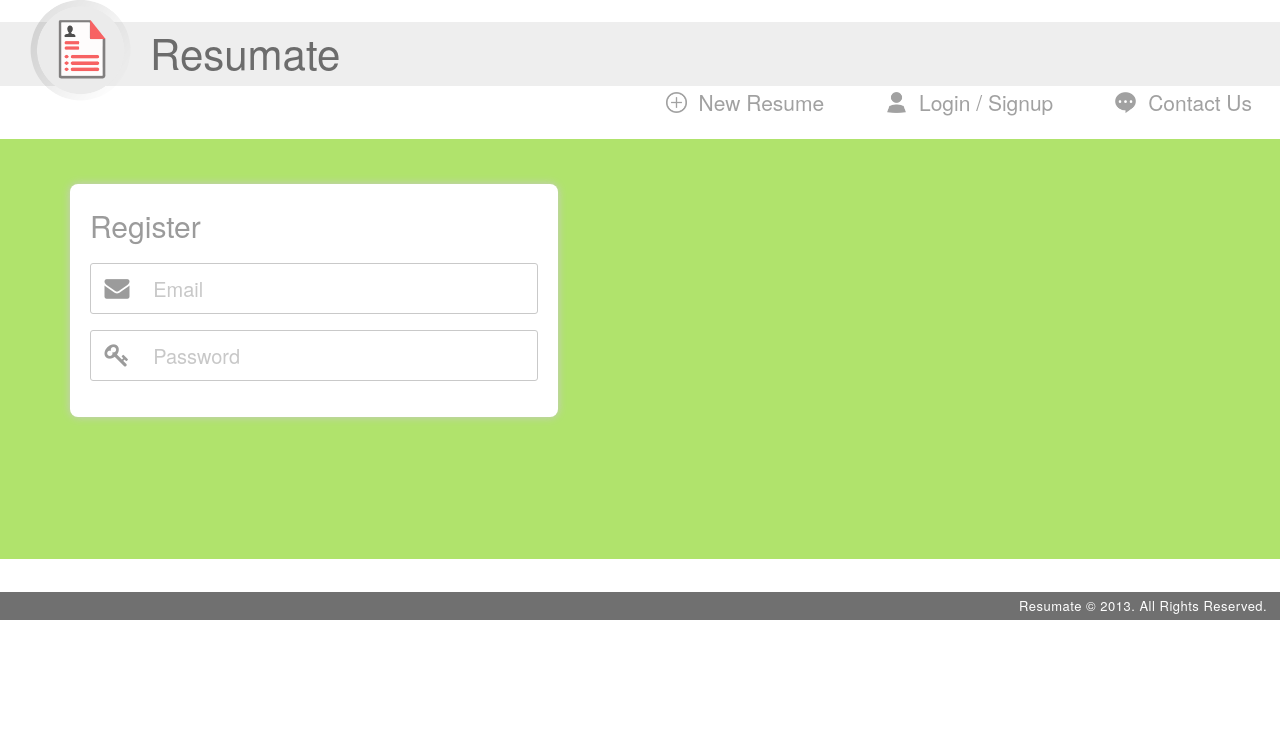
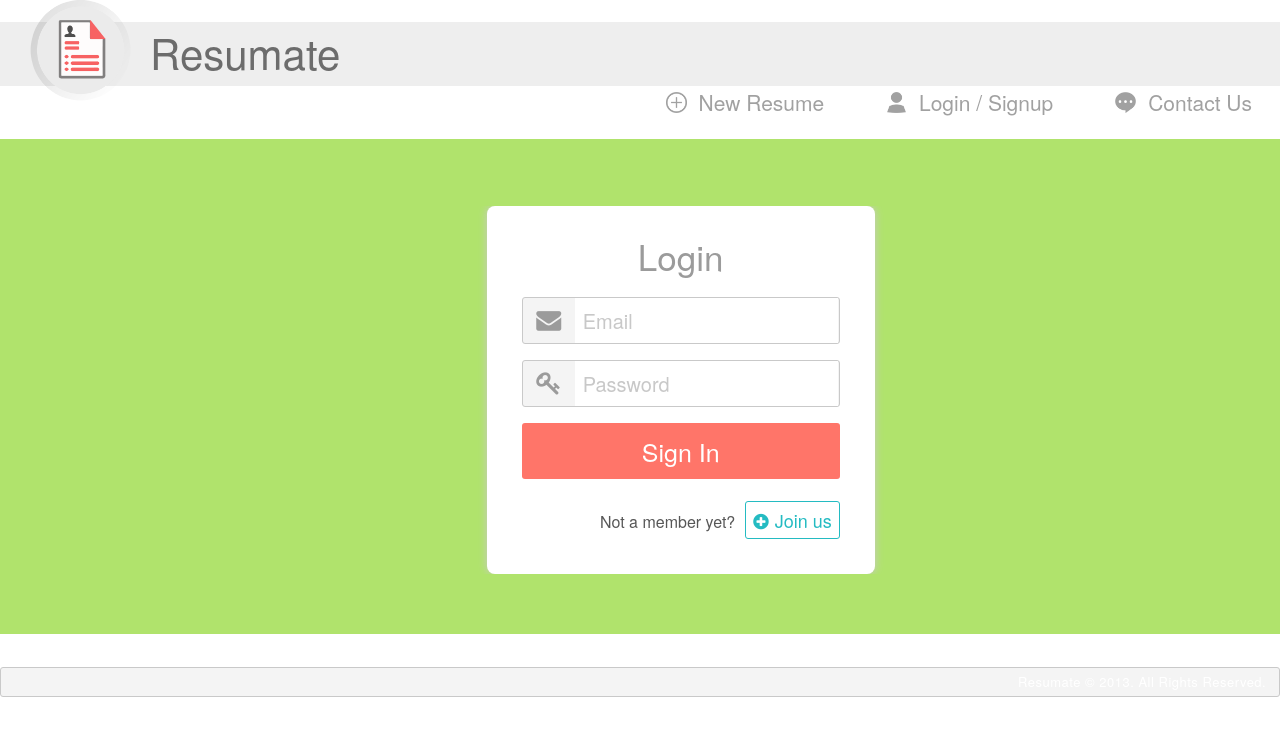
Before and after one commit to dorisxian/Resumate, a PHP site: page /User.php in a window 1280 px wide. Shown: the part 29-765 px from the top of the page. Run offline with PHP 8.4, Linux system fonts and the light colour scheme.

Commit message:
Done user login/signup page

```diff
--- a/NewResume.php
+++ b/NewResume.php
@@ -32,7 +32,7 @@
 		</section><!-- @end #sidemenu -->
 
 		<section id="form">
-			<form id="basic-form" class="formblock" action="newresume.php" method="post">
+			<form id="basic-form" class="formblock" action="" method="post">
 				<p><label>First Name</label><input type="text" name="fname" placeholder="Enter First Name"></p>
 				<p><label>Last Name</label><input type="text" name="lname" placeholder="Enter Last Name"></p>
 				<p><label>Address Line 1</label><input type="text" name="address1" placeholder="Enter Address Line 1"></p>
--- a/User.php
+++ b/User.php
@@ -4,16 +4,46 @@
 	<?php include('head.php'); ?>
 	<link rel="stylesheet" type="text/css" media="all" href="css/user.css">
 </head>
+<script>
+$(document).ready(function() {
+	$('.change_link a').on('click', function(e){
+    	e.preventDefault();
+		if($(this).hasClass('toregister')) {
+			var oldcontent = $('#login');
+		}
+		else if($(this).hasClass('tologin')) {
+			var oldcontent = $('#register');
+		}
+  		var newcontent = $(this).attr('href');
+
+  		$(oldcontent).fadeOut('fast', function(){
+	        $(newcontent).fadeIn().removeClass('hidden');
+	        $(oldcontent).addClass('hidden');
+	    });
+    });
+});
+</script>
 <body>
 	<?php include('header.php'); ?>
 
 	<section id="canvas">
-		<form id="register" action="" method="post">
-			<h2>Register</h2>
-			<p><i class="fa fa-envelope fa-fw"></i><input type="email" name="email" placeholder="Email"></p>
-			<p><i class="fa fa-key fa-fw"></i><input type="password" name="password" placeholder="Password"></p>
-
-		</form>
+		<section id="user">
+			<form id="login" class="" action="" method="post">
+				<h2 class="subtitle">Login</h2>
+				<p><i class="fa fa-envelope fa-fw"></i><input type="email" name="email" placeholder="Email"></p>
+				<p><i class="fa fa-key fa-fw"></i><input type="password" name="password" placeholder="Password"></p>
+				<input type="submit" name="login" value="Sign In" class="thin"/>
+				<p class="change_link">Not a member yet?<a href="#register" class="toregister light"><i class="fa fa-plus-circle"></i>Join us</a></p>
+			</form>
+			<form id="register" class="hidden" action="" method="post">
+				<h2 class="subtitle">Register</h2>
+				<p><i class="fa fa-envelope fa-fw"></i><input type="email" name="email" placeholder="Email"></p>
+				<p><i class="fa fa-key fa-fw"></i><input type="password" name="password" placeholder="Password"></p>
+				<p><i class="fa fa-lock fa-fw"></i><input type="password" name="passwordconfirm" placeholder="Comfirm Password"></p>
+				<input type="submit" name="register" value="Signup" class="thin" />
+				<p class="change_link">Already a member?<a href="#login" class="tologin light"><i class="fa fa-sign-in"></i>Login</a></p>
+			</form>
+		</section>
 
 	</section><!-- @end #canvas -->
 
--- a/css/style.css
+++ b/css/style.css
@@ -7,11 +7,11 @@ body{
 	color: #575757;
 }
 /*font settings*/
-h1, footer, #register h2{
+h1, footer, .subtitle, .thin{
 	font-family: "HelveticaNeueThin", "HelveticaNeue-Thin", "Helvetica Neue Thin", "HelveticaNeue", "Helvetica Neue", "Helvetica", "Arial", sans-serif;
 	font-weight: 200;
 }
-nav, #sidemenu{
+nav, #sidemenu, .light{
 	font-family: "HelveticaNeueLight", "HelveticaNeue-Light", "Helvetica Neue Light", "HelveticaNeue", "Helvetica Neue", 'TeXGyreHerosRegular', "Helvetica", "Tahoma","Arial", sans-serif;
 	font-weight: 300;
 }
--- a/css/user.css
+++ b/css/user.css
@@ -2,32 +2,46 @@
 #canvas{
 	background-color: #B0E36C;
 }
-#register{
-	width: 38%;
+#user{
+	overflow: hidden;
+	min-width: 350px;
+	padding-left: 37%;
+	text-align: center;
+}
+@media (max-width: 800px){
+	#user{
+		padding-left: 17%;
+	}
+}
+#register,#login{
 	-webkit-border-radius: 8px;
 	border-radius: 8px;
 	-moz-box-shadow: 0 0 8px #C9C9C9;
 	-webkit-box-shadow: 0 0 8px #C9C9C9;
 	box-shadow: 0 0 8px #C9C9C9;
-	margin-top: -15px;
-	margin-left: 20px;
 	background: white;
-	padding: 20px;
+	padding: 25px 35px;
+	vertical-align: top;
+	float: left;
+}
+.hidden {
+	display: none;
 }
 h2{
-	font-size: 30px;
+	font-size: 35px;
 	color: #9B9B9B;
 	margin: 0;
 }
 input{
-	padding: 10px;
+	padding: 8px;
 	font-size: 20px;
 	margin-left: 10px;
-	outline: none;
+	margin-right: 1px;
 	border: none;
 	font-family: "HelveticaNeueLight", "HelveticaNeue-Light", "Helvetica Neue Light", "HelveticaNeue", "Helvetica Neue", 'TeXGyreHerosRegular', "Helvetica", "Tahoma","Arial", sans-serif;
 	font-weight: 300;
 }
+
 ::-webkit-input-placeholder { /* WebKit browsers */
     color: #C8C8C8;
 }
@@ -40,15 +54,65 @@ input{
 :-ms-input-placeholder { /* Internet Explorer 10+ */
     color: #C8C8C8;
 }
-.fa{
+/*icon*/
+.fa-fw{
 	font-size: 25px;
 	margin-left: 10px;
 	color: #9B9B9B;
 }
-#register p{
+p:not(.change_link):not(footer){
 	-webkit-border-radius: 3px;
 	border-radius: 3px;
 	border: 1px #C9C9C9 solid;
+	background-color: #F4F4F4;
+}
+.change_link{
+	text-align: right;
+	margin-top: 28px;
+}
+.change_link a{
+	color: #24BBC2;
+	margin-left: 10px;
+	font-size: 18px;
+	text-decoration: none;
+	border: 1px #24BBC2 solid;
+	-webkit-border-radius: 3px;
+	border-radius: 3px;
+	padding: 5px 7px;
+}
+.change_link .fa{
+	margin-right: 6px;
+}
+.change_link a:hover{
+	color: white;
+	background-color: #24BBC2;
+}
+input[type=submit]{
+	color: white;
+	background-color: #FF7569;
+	margin: auto;
+	text-align: center;
+	padding: 10px;
+	-webkit-border-radius: 3px;
+	border-radius: 3px;
+	width: 100%;
+	font-size: 25px;
+}
+input[type=submit]:focus{
+	outline: none;
+}
+input[type=submit]:hover{
+	background-color: #24BBC2;
+	cursor: pointer;
+}
+input[type=text]:focus,
+input[type=email]:focus,
+input[type=password]:focus,
+textarea:focus {
+	background: #F3FBE9;
+	outline-color: #FF7569;
+	outline-style: solid;
+	outline-width: 2px;
 }
 
 /* @end User Page */
```
